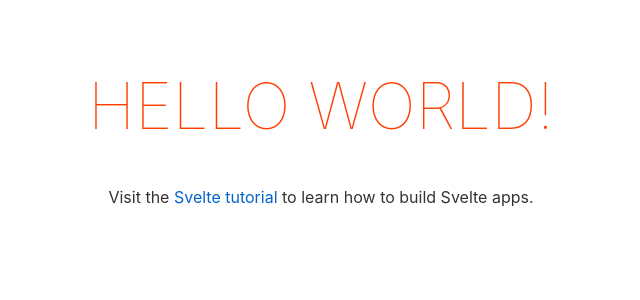
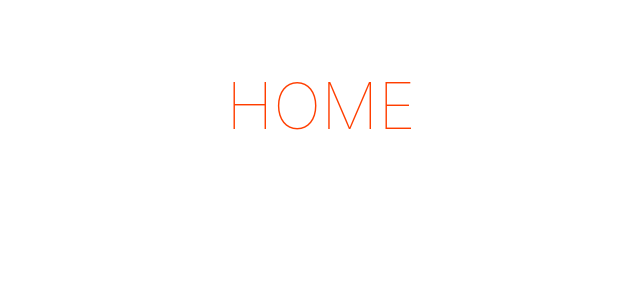
Before and after one commit to ivynya/svelte-web-mobile-ui, a Svelte app: page / in a window 1280 px wide. Shown: the top 300 px of the page, without its empty margins (319-959 px from the left). Built offline with nearby package versions, Linux system fonts and the light colour scheme.

Commit message:
sv: Add routing

```diff
--- a/package.json
+++ b/package.json
@@ -26,6 +26,7 @@
   "dependencies": {
     "sass": "^1.32.8",
     "sirv-cli": "^1.0.0",
+    "svelte-language-server": "^0.12.15",
     "svelte-spa-router": "^3.1.0"
   }
 }
--- a/src/App.svelte
+++ b/src/App.svelte
@@ -1,31 +1,16 @@
 
 <script lang="ts">
-	export let name: string;
+  import Router from 'svelte-spa-router';
+  import { routes } from './routes';
 </script>
 
 <main>
-	<h1>Hello {name}!</h1>
-	<p>Visit the <a href="https://svelte.dev/tutorial">Svelte tutorial</a> to learn how to build Svelte apps.</p>
+  <Router {routes} />
 </main>
 
 <style lang="scss">
 	main {
 		text-align: center;
 		padding: 1em;
-		max-width: 240px;
-		margin: 0 auto;
-	}
-
-	h1 {
-		color: #ff3e00;
-		text-transform: uppercase;
-		font-size: 4em;
-		font-weight: 100;
-	}
-
-	@media (min-width: 640px) {
-		main {
-			max-width: none;
-		}
 	}
 </style>
--- a/src/main.ts
+++ b/src/main.ts
@@ -1,10 +1,7 @@
 import App from './App.svelte';
 
 const app = new App({
-	target: document.body,
-	props: {
-		name: 'world'
-	}
+	target: document.body
 });
 
 export default app;
--- /dev/null
+++ b/src/routes.ts
@@ -0,0 +1,8 @@
+
+import Home from './routes/Home.svelte';
+import NotFound from './routes/NotFound.svelte';
+
+export const routes = {
+  '/': Home,
+  '*': NotFound
+}
--- /dev/null
+++ b/src/routes/Home.svelte
@@ -0,0 +1,11 @@
+
+<h1>Home</h1>
+
+<style lang="scss">
+	h1 {
+		color: #ff3e00;
+		text-transform: uppercase;
+		font-size: 4em;
+		font-weight: 100;
+	}
+</style>
--- /dev/null
+++ b/src/routes/NotFound.svelte
@@ -0,0 +1,11 @@
+
+<h1>Not Found</h1>
+
+<style lang="scss">
+	h1 {
+		color: #ff3e00;
+		text-transform: uppercase;
+		font-size: 4em;
+		font-weight: 100;
+	}
+</style>
```
Also changed, not shown: 1 other file (tests, documents, lock files or other folders).
